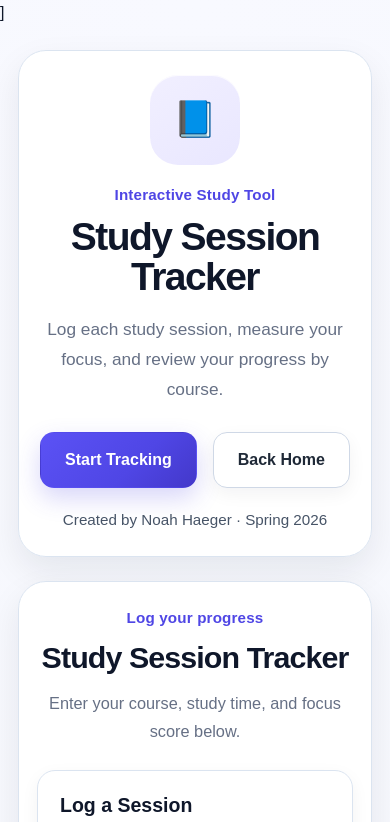
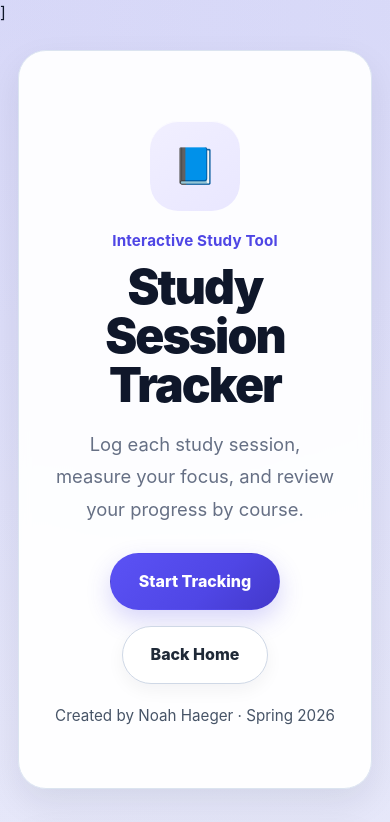
Before and after one commit to NoahHaeger/nphaeger-sprint, a website: page tracker.html in a window 390 px wide. Shown: the top 822 px of the page. Drawn offline with Linux system fonts and the light colour scheme.

Commit message:
Update styles.css

```diff
--- a/styles.css
+++ b/styles.css
@@ -31,9 +31,11 @@
 
 body {
   margin: 0;
-  font-family: Arial, Helvetica, sans-serif;
+  font-family: Inter, -apple-system, BlinkMacSystemFont, "Segoe UI", Arial, sans-serif;
   background:
-    radial-gradient(circle at top, #f8f9ff 0%, #f5f7fb 45%, #f3f5fa 100%);
+    radial-gradient(circle at top left, rgba(79, 70, 229, 0.12), transparent 35%),
+    radial-gradient(circle at top right, rgba(99, 102, 241, 0.10), transparent 35%),
+    #f5f7fb;
   color: var(--text);
   line-height: 1.6;
 }
@@ -434,17 +436,49 @@
     grid-template-columns: 1fr;
   }
 
-  .hero-card,
-  .content-section {
-    padding: 24px 18px;
-  }
+.hero-card {
+  padding: 70px 32px 60px;
+}
 
-  .hero-actions,
-  .form-actions {
-    justify-content: center;
-  }
+.hero-card h1 {
+  max-width: 900px;
+  margin-left: auto;
+  margin-right: auto;
+  font-size: clamp(3rem, 7vw, 5.8rem);
+  font-weight: 900;
+}
 
-  h1 {
-    font-size: clamp(2.3rem, 10vw, 3.5rem);
-  }
+.hero-text {
+  max-width: 680px;
+  font-size: 1.15rem;
 }
+
+.button {
+  border-radius: 999px;
+  padding: 15px 28px;
+  font-weight: 800;
+}
+
+.section-label {
+  text-transform: uppercase;
+  letter-spacing: 0.08em;
+  font-size: 0.85rem;
+}
+
+.content-section {
+  margin-top: 36px;
+  padding: 54px 30px;
+}
+
+.feature-card {
+  min-height: 190px;
+}
+
+.feature-card:hover {
+  transform: translateY(-6px);
+  box-shadow: 0 20px 42px rgba(15, 23, 42, 0.09);
+}
+
+.site-footer {
+  margin-bottom: 20px;
+}
```
